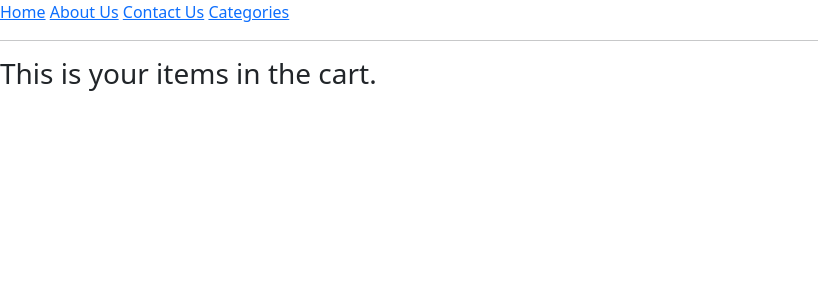
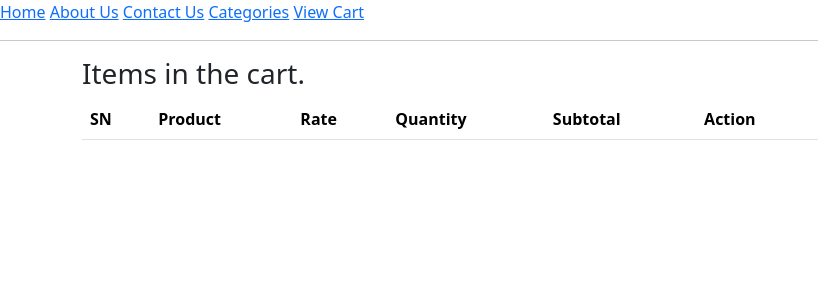
Before and after one commit to Zenzo41/ecomproject, a Django app: page /my-cart/ in a window 1280 px wide. Shown: the top 300 px of the page, without its empty margins (0-818 px from the left). Run offline with Django 4.2, Linux system fonts and the light colour scheme; lists and menus that the app fills with data are empty.

Commit message:
table layout for the cart items done

```diff
--- a/templates/base.html
+++ b/templates/base.html
@@ -11,6 +11,7 @@
     <a href="{% url 'ecomapp:about' %}">About Us</a>
     <a href="{% url 'ecomapp:contact' %}">Contact Us</a>
     <a href="{% url 'ecomapp:allproducts' %}">Categories</a>
+    <a href="{% url 'ecomapp:mycart' %}">View Cart</a>
     <hr/>
 {% block content %}{% endblock content %}
 
--- a/templates/mycart.html
+++ b/templates/mycart.html
@@ -1,5 +1,22 @@
 {% extends 'base.html' %}
 {% block title %}My Cart{% endblock title %}
+
 {% block content %}
-<h3>This is your items in the cart.</h3>
+<div class="container">
+    <div class="row">
+        <div class="col-md-8">
+            <h3>Items in the cart.</h3>
+            <table class="table">
+                <tr>
+                    <th>SN</th>
+                    <th>Product</th>
+                    <th>Rate</th>
+                    <th>Quantity</th>
+                    <th>Subtotal</th>
+                    <th>Action</th>
+                </tr>
+            </table>
+        </div>
+    </div>
+</div>
 {% endblock content %}
```
